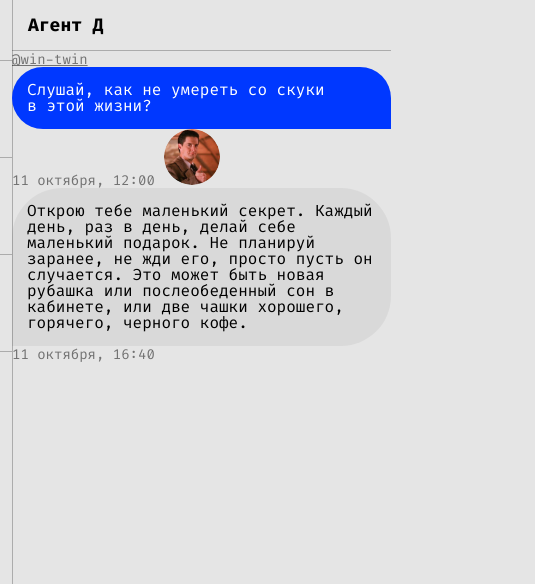
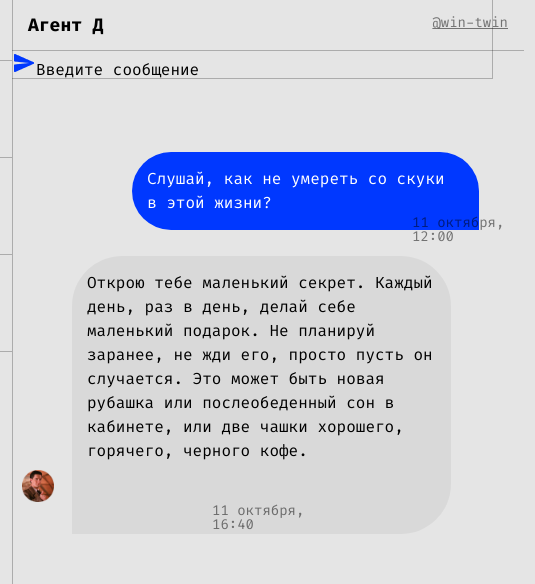
Before and after one commit to so-sasha/twi-clone, a plain HTML site: page messages.html in a window 1280 px wide. Shown: the top 584 px of the page, 928-1463 px from the left, 535 px wide, since content can reach past the window. Drawn offline with Linux system fonts and the light colour scheme.

Commit message:
added more styles for messages

```diff
--- a/messages.html
+++ b/messages.html
@@ -50,15 +50,22 @@
         </header>
       </div>
 
-    <p class="blue_message">Слушай, как не умереть со скуки в этой жизни?</p>
+    <div class="blue_gray_messages">
 
-    <span class="messages_date">11 октября, 12:00</span>
+      <p class="blue_message_box">Слушай, как не умереть со скуки в этой жизни?</p>
 
-    <img class="story__user-ava" src="img/ava-dale.png" alt="Фотография пользователя">
+      <span class="messages_date">11 октября, 12:00</span>
 
-    <p class="gray_message">Открою тебе маленький секрет. Каждый день, раз в день, делай себе маленький подарок. Не планируй заранее, не жди его, просто пусть он случается. Это может быть новая рубашка или послеобеденный сон в кабинете, или две чашки хорошего, горячего, черного кофе.</p>
+      <img class="story__user-ava_messages" src="img/ava-dale.png" alt="Фотография пользователя">
 
-    <span class="messages_date">11 октября, 16:40</span>
+      <p class="gray_message_box">Открою тебе маленький секрет. Каждый день, раз в день, делай себе маленький подарок. Не планируй заранее, не жди его, просто пусть он случается. Это может быть новая рубашка или послеобеденный сон в кабинете, или две чашки хорошего, горячего, черного кофе.</p>
+
+      <span class="messages_date_2">11 октября, 16:40</span>
+    </div>
+
+    <img src="img/icons8-sent.png"
+
+    <p class="enter_message">Введите сообщение</p>
 
     </aside>
 
--- a/styles/main.css
+++ b/styles/main.css
@@ -265,13 +265,17 @@ aside ul li:last-child {
   position: absolute;
   right: calc((100vw - 600px) / 2);
   transform: translateX(100%);
+  border-right: 1px solid rgba(0, 0, 0, 0.25);
+  border-bottom: 1px solid rgba(0, 0, 0, 0.25);
+  width: 480px;
 }
 
-.messages h2 {
+.messages__header {
   display: flex;
   justify-content: space-between;
   padding: 16px;
   border-bottom: 1px solid rgba(0, 0, 0, 0.25);
+  width: 480px;
 }
 
 .messages__header a,
@@ -281,23 +285,61 @@ aside ul li:last-child {
 }
 
 .messages_date {
-    color: rgba(0, 0, 0, 0.5);
-    font-size: 14px;
+  color: rgba(0, 0, 0, 0.5);
+  font-size: 14px;
+  position: absolute;
+  width: 123px;
+  height: 16px;
+  left: 400px;
+  top: 216px;
 }
 
-.blue_message {
+.messages_date_2 {
+  color: rgba(0, 0, 0, 0.5);
+  font-size: 14px;
+  position: absolute;
+  width: 123px;
+  height: 16px;
+  left: 200px;
+  top: 504px;
+}
+
+.blue_message_box {
   background: #0038FF;
   border-radius: 50px 50px 0 50px;
   padding: 15px;
   color: #ffffff;
   width: 349px;
+  line-height: 24px;
+  position: absolute;
+  width: 317px;
+  height: 48px;
+  left: 120px;
+  top: 152px;
 }
 
-.gray_message {
+.gray_message_box {
   background: rgba(0, 0, 0, 0.05);
   border-radius: 50px 50px 50px 0;
   padding: 15px;
+  line-height: 24px;
+  position: absolute;
   width: 349px;
+  height: 248px;
+  left: 60px;
+  top: 256px;
+}
+
+.story__user-ava_messages {
+  position: absolute;
+  width: 32px;
+  height: 32px;
+  left: 10px;
+  top: 470px;
+}
+
+.enter_message {
+  color: rgba(0, 0, 0, 0.25);
 }
 
 @media (max-width: 768px) query {
```
Also changed, not shown: img/icons8-sent.png (added).
